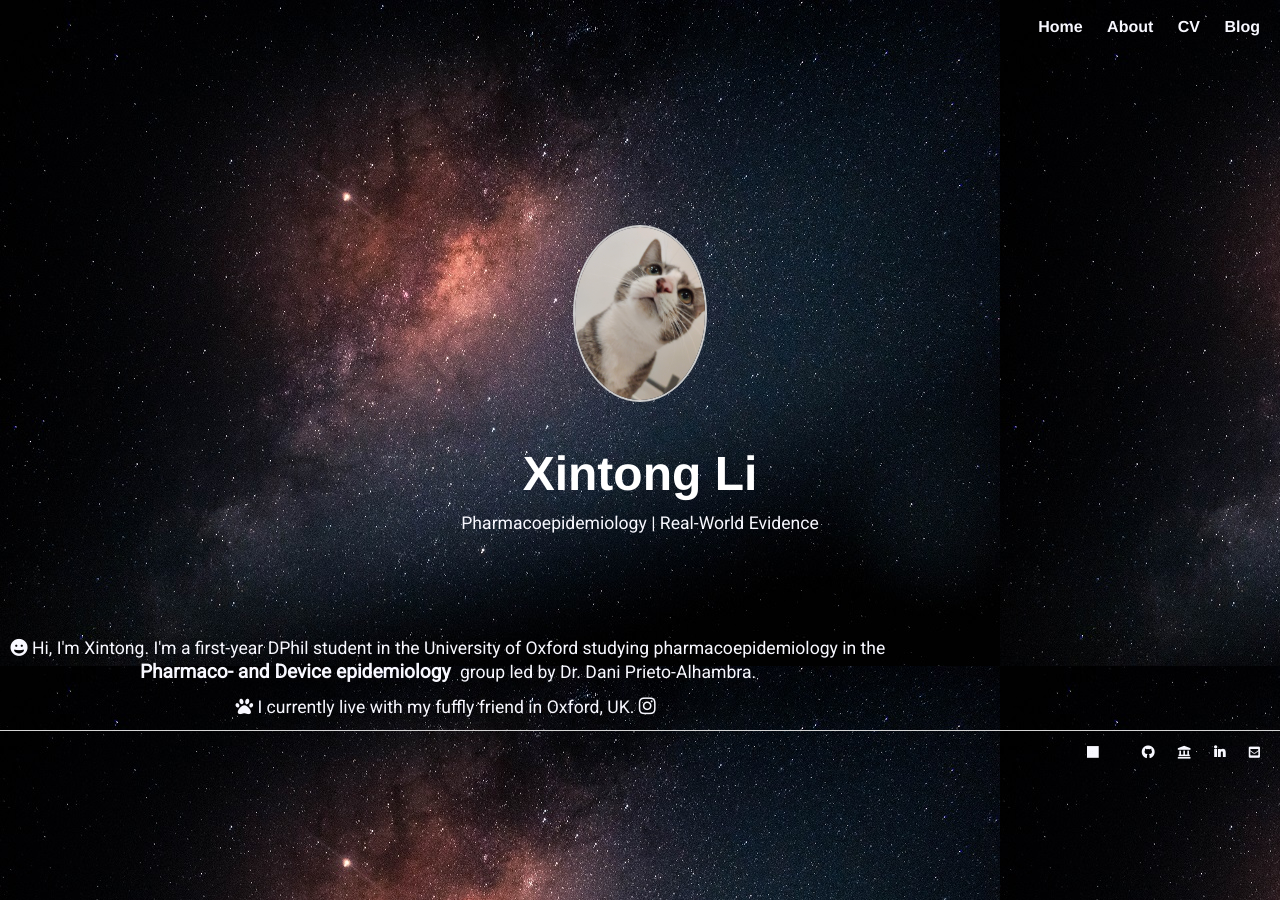
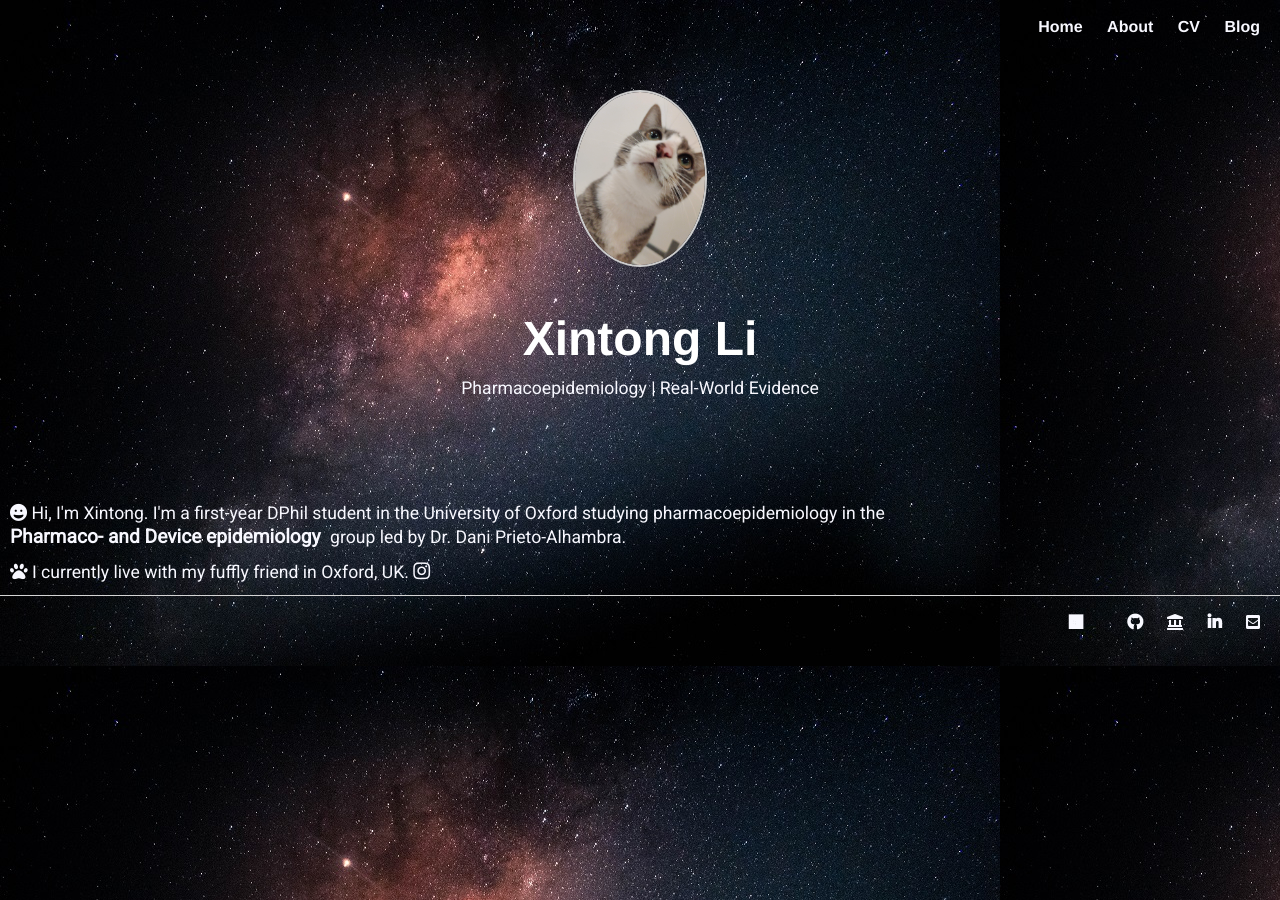
Before and after one commit to Xintong-Li-ZnCu/Xintong-Li-ZnCu.github.io, a Jekyll site: the page built from index.html, in a window 1280 px wide. Built offline with Jekyll 4.4.1, drawn with Linux system fonts in a browser that asks for light colours; nearby versions of some CDN libraries; a style sheet for code colours, icons or effects is not loaded.

Commit message:
Update main.css

```diff
--- a/css/main.css
+++ b/css/main.css
@@ -20,7 +20,7 @@
 }
 /* section 1 */
 .section-1{
-    padding-top: 25vh;
+    padding-top: 10vh;
     text-align: center;
 }
 
@@ -43,7 +43,7 @@
 .section-2{
     padding-top: 10vh;
     width: 70%;
-    text-align: center;
+    padding-left: 10px;
 }
 
 .section-2 h2{
@@ -129,4 +129,4 @@
 }
 nav ul li, footer ul li { display: inline; margin-right: 20px; }
 
-footer { border-top: 1px solid #d5d5d5; font-size: .8em; }
+footer { border-top: 1px solid #d5d5d5; font-size: 1em; }
```
